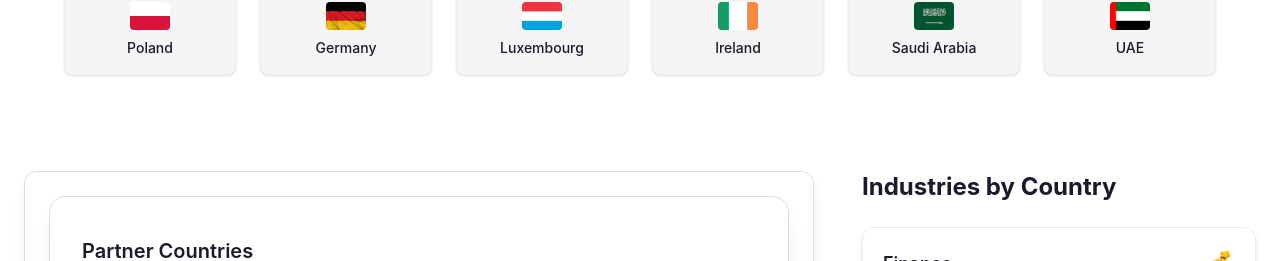
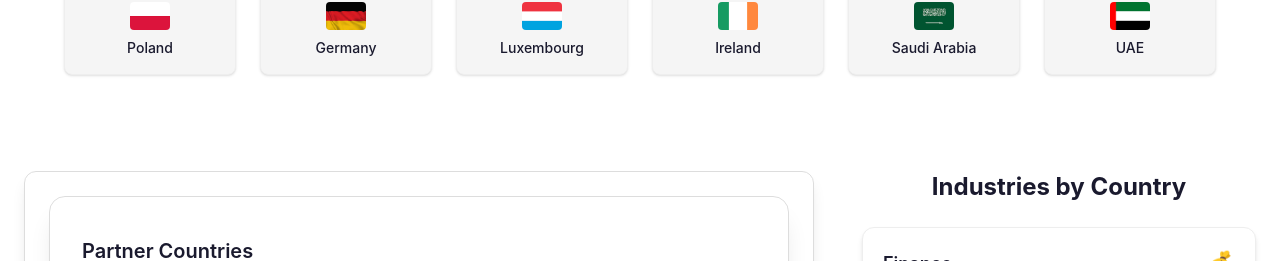
Before and after one commit to DTO-Partners/MainWebSite, a React (Vite) app in the folder frontend/: page / in a window 1280 px wide. Shown: the part 3262-3523 px from the top of the page. Built offline with nearby package versions, Linux system fonts and the light colour scheme.

Commit message:
feat: Enhance layout of Markets section and remove unused SVG type definitions

```diff
--- a/frontend/src/sections/Markets.tsx
+++ b/frontend/src/sections/Markets.tsx
@@ -107,7 +107,7 @@ export default function InternationalReach() {
       </div>
 
       {/* Map & Industries Side-by-Side */}
-      <div className="flex flex-col lg:flex-row items-start justify-between max-w-7xl mx-auto gap-12">
+      <div className="flex flex-col lg:flex-row items-start justify-between max-w-7xl mx-auto h-full gap-12">
         {/* Map Card */}
         <motion.div
           initial={{ opacity: 0, x: -30 }}
@@ -123,13 +123,13 @@ export default function InternationalReach() {
           initial={{ opacity: 0, x: 30 }}
           whileInView={{ opacity: 1, x: 0 }}
           transition={{ duration: 0.6 }}
-          className="w-full lg:w-1/3 space-y-6"
+          className="w-full h-full lg:w-1/3 space-y-6"
         >
-          <h4 className="text-2xl font-bold mb-6 text-left">
+          <h4 className="text-2xl font-bold mb-6 text-center">
             Industries by Country
           </h4>
 
-          <div className="grid gap-6">
+          <div className="flex flex-col justify-between h-full gap-6">
             {industries.map((industry) => (
               <motion.div
                 key={industry.title}
--- a/frontend/src/types/svg.d.ts
+++ /dev/null
@@ -1,6 +0,0 @@
-// declare module '*.svg' {
-//     import React = require('react')
-//     export const ReactComponent: React.FC<React.SVGProps<SVGSVGElement>>
-//     const src: string
-//     export default src
-// }
```
